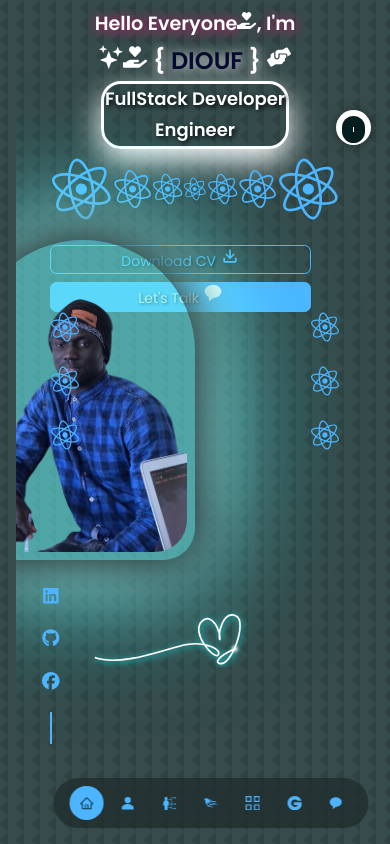
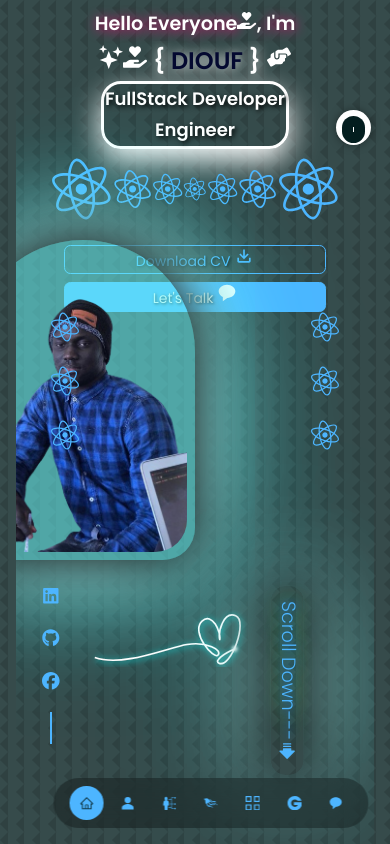
Before and after one commit to Mouhamed1003/keenprogrammer.com, a React (Create React App) app: page / in a window 390 px wide. Shown: the top 844 px of the page. Built offline with nearby package versions, Linux system fonts and the light colour scheme.

Commit message:
Update header.css

```diff
--- a/src/components/header/header.css
+++ b/src/components/header/header.css
@@ -189,6 +189,8 @@ header {
     }
     .scroll_down {
         display: flex; /* Afficher */
+        align-items: center; /* Centrer horizontalement */
+        justify-content: center; /* Centrer verticalement */
         bottom: 4rem; /* Décaler vers le bas */
     }
 }
@@ -209,12 +211,16 @@ header {
     .cta {
         flex-direction: column; /* Changer la direction des éléments enfants en colonne */
         gap: 1rem; /* Ajout d'un espace entre les éléments enfants */
+        align-items: center; /* Centrer horizontalement */
     }
     .cta a {
         width: 80%; /* Réduire la largeur des boutons */
     }
     .scroll_down {
-        display: none; /* Masquer */
+        display: flex; /* Afficher */
+        align-items: center; /* Centrer horizontalement */
+        justify-content: center; /* Centrer verticalement */
+        bottom: 4rem; /* Décaler vers le bas */
     }
     .header_socials {
         bottom: 1rem; /* Décaler vers le bas */
@@ -246,6 +252,7 @@ header {
     .cta {
         flex-direction: column; /* Changer la direction des éléments enfants en colonne */
         gap: 0.5rem; /* Ajout d'un espace entre les éléments enfants */
+        align-items: center; /* Centrer horizontalement */
     }
     .cta a {
         width: 90%; /* Réduire la largeur des boutons */
@@ -256,4 +263,10 @@ header {
     #header h3 {
         font-size: 1.2rem; /* Réduire la taille de la police */
     }
+    .scroll_down {
+        display: flex; /* Afficher */
+        align-items: center; /* Centrer horizontalement */
+        justify-content: center; /* Centrer verticalement */
+        bottom: 4rem; /* Décaler vers le bas */
+    }
 }
```
